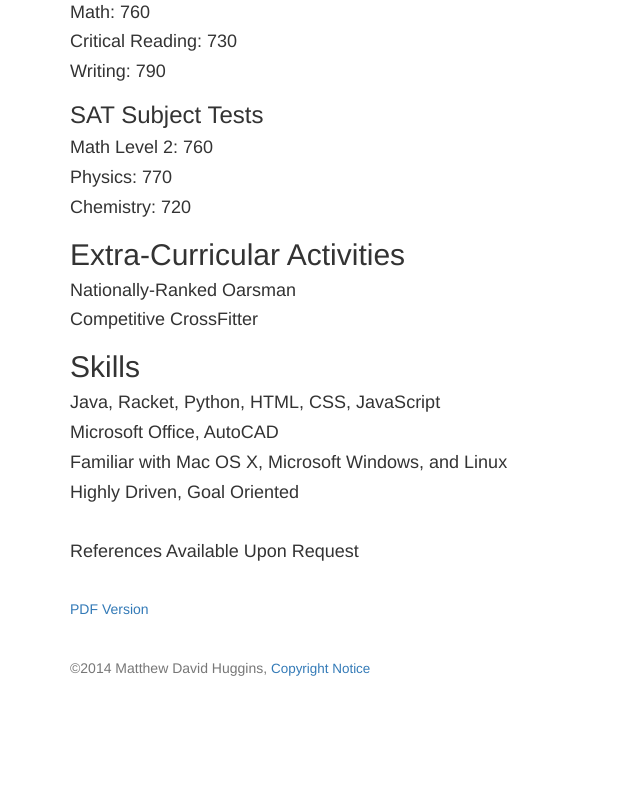
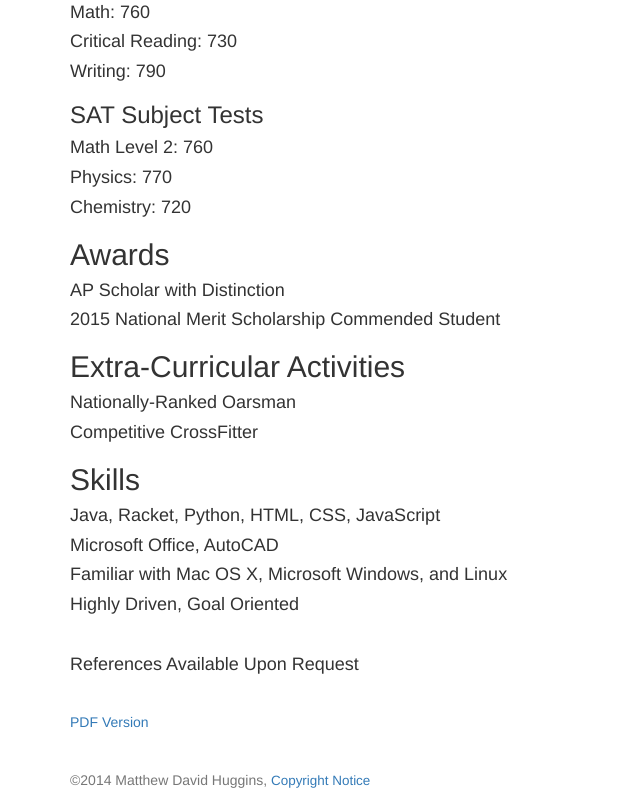
Before and after one commit to mdhuggins/mdhuggins.github.io, a plain HTML site: page index.html in a window 1280 px wide. Shown: the part 960-1770 px from the top of the page, without its empty margins (0-640 px from the left). Before the commit the page ends 1658 px from the top, so only its background shows below. Drawn offline with nearby package versions, Linux system fonts and the light colour scheme.

Commit message:
Update Info
Added Awards Section

```diff
--- a/index.html
+++ b/index.html
@@ -114,6 +114,10 @@
         <h4>Physics: 770</h4>
         <h4>Chemistry: 720</h4>
 
+        <h2>Awards</h2>
+        <h4>AP Scholar with Distinction</h4>
+        <h4>2015 National Merit Scholarship Commended Student</h4>
+
         <h2>Extra-Curricular Activities</h2>
         <h4>Nationally-Ranked Oarsman</h4>
         <h4>Competitive CrossFitter</h4>
```
Also changed, not shown: 1 other file.
